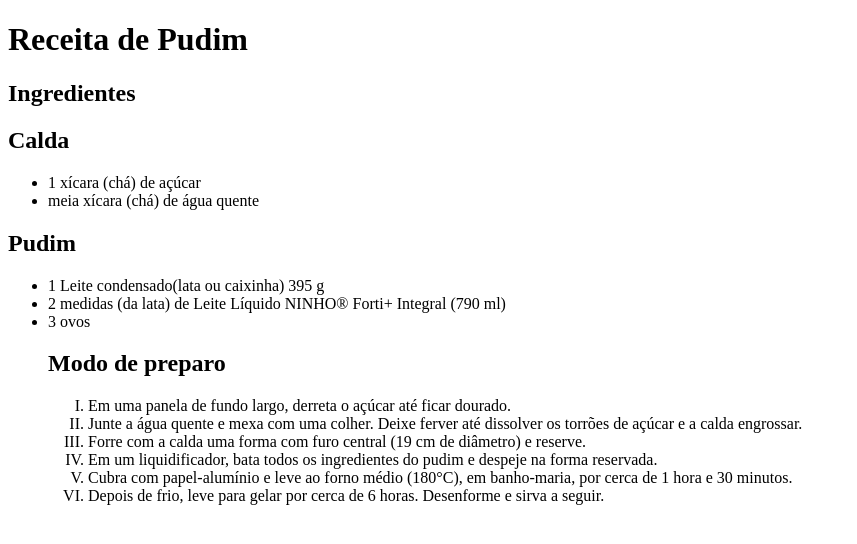
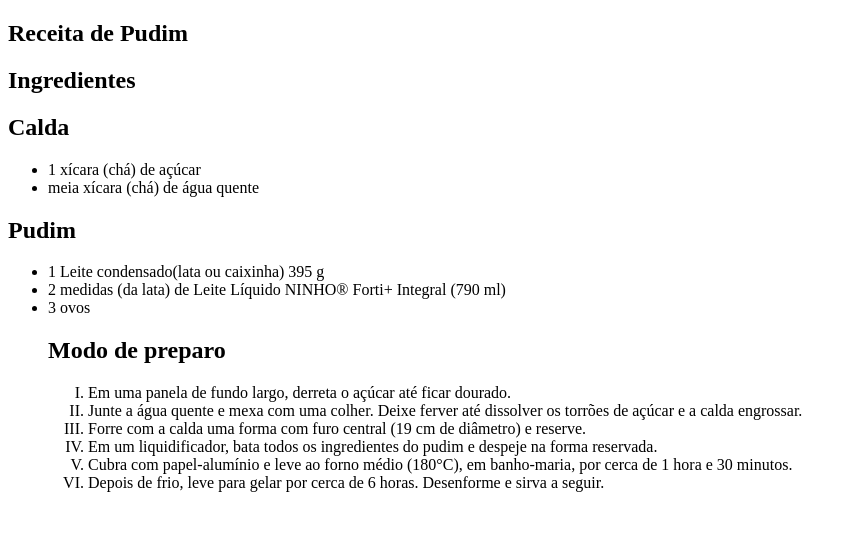
Before and after one commit to gisele-creat/aulasGeracao2, a plain HTML site: page aula02/receita.html in a window 1280 px wide. Shown: the whole page, without its empty margins (0-857 px from the left). Drawn offline with Linux system fonts and the light colour scheme.

```diff
--- a/aula02/receita.html
+++ b/aula02/receita.html
@@ -6,7 +6,7 @@
     <title>Receita de pudim</title>
 </head>
 
-<h1>Receita de Pudim</h1>
+<h2>Receita de Pudim</h2>
 
 <h2>Ingredientes</h2>
 
```
